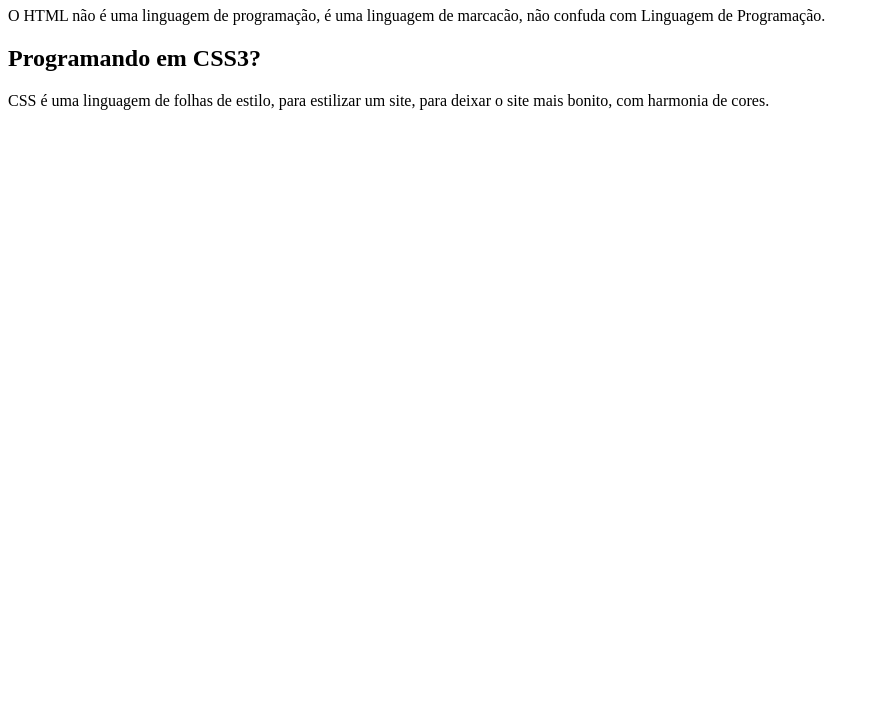
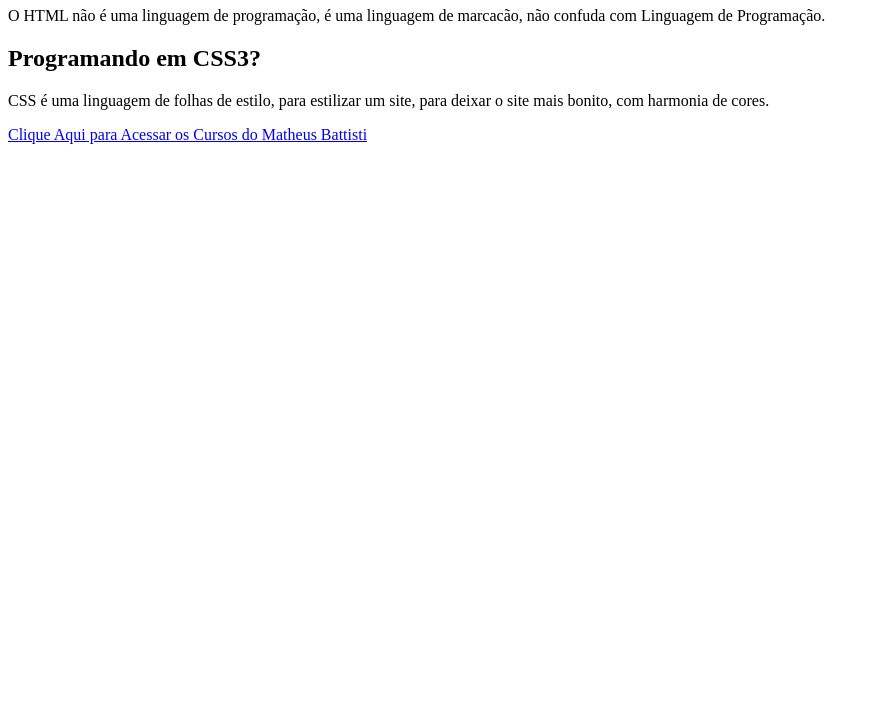
Before and after one commit to lutekdev/lutekHtml, a plain HTML site: page html.AULAS/MatheusBattisti.Aulas/aula.001/index.html in a window 1280 px wide. Shown: the part 73-800 px from the top of the page, without its empty margins (0-880 px from the left). Drawn offline with Linux system fonts and the light colour scheme.

Commit message:
📦 NEW:  Added New Files and New Folders in 20/02/24

```diff
--- a/html.AULAS/MatheusBattisti.Aulas/aula.001/index.html
+++ b/html.AULAS/MatheusBattisti.Aulas/aula.001/index.html
@@ -18,5 +18,9 @@
       CSS é uma linguagem de folhas de estilo, para estilizar um site, para
       deixar o site mais bonito, com harmonia de cores.
     </p>
+
+    <a href="https://horadecodar.com.br/" target="_blank">
+      Clique Aqui para Acessar os Cursos do Matheus Battisti
+    </a>
   </body>
 </html>
```
